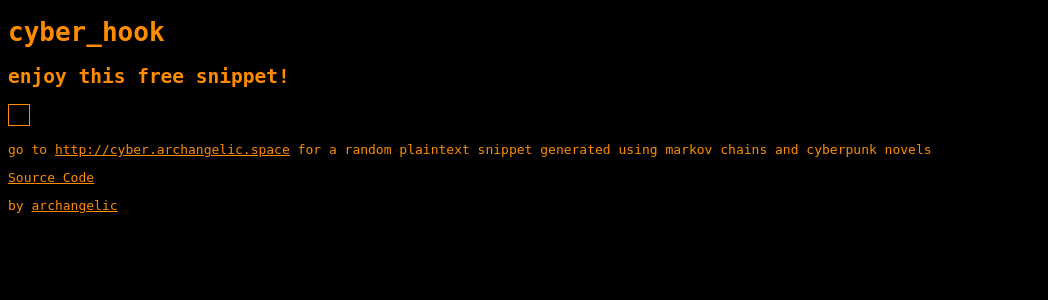
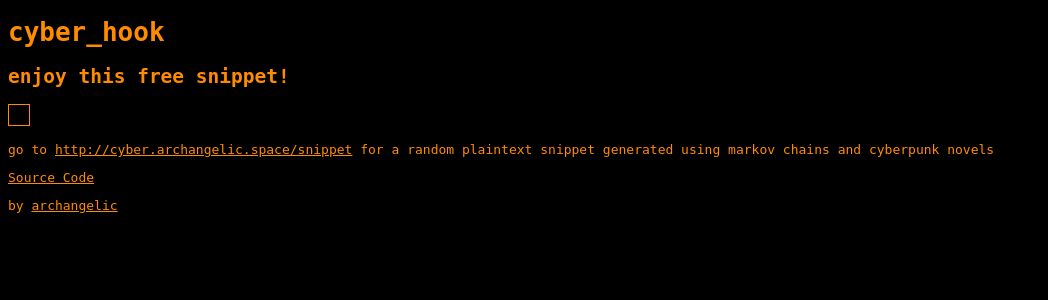
Before and after one commit to archangelic/cyber_hook, a Flask app: template templates/about.html in a window 1280 px wide. Shown: the top 300 px of the page, without its empty margins (0-1048 px from the left). Run offline with Flask 2, Linux system fonts and the light colour scheme; the template is opened without the code that fills it, so the values that code supplies are empty.

Commit message:
switch the page that gives the snippet

```diff
--- a/cyber.py
+++ b/cyber.py
@@ -8,11 +8,11 @@ def get_snippet():
     with open('cyber_snippets') as c:
         return random.choice(c.readlines()).strip()
 
-@app.route('/')
+@app.route('/snippet')
 def hello():
     return get_snippet()
 
-@app.route('/about')
+@app.route('/')
 def about():
     return render_template('about.html', snippet=get_snippet())
 
--- a/templates/about.html
+++ b/templates/about.html
@@ -33,7 +33,7 @@ a:hover {
     <div class="boxed">
         {{ snippet }}
     </div>
-    <p> go to <a href="http://cyber.archangelic.space">http://cyber.archangelic.space</a> for a random plaintext snippet generated using markov chains and cyberpunk novels</p>
+    <p> go to <a href="http://cyber.archangelic.space/snippet">http://cyber.archangelic.space/snippet</a> for a random plaintext snippet generated using markov chains and cyberpunk novels</p>
     <p><a href="https://github.com/archangelic/cyber_hook">Source Code</a></p>
     <p>by <a href="https://cybre.space/@archangelic">archangelic</a></p>
 </body>
```
